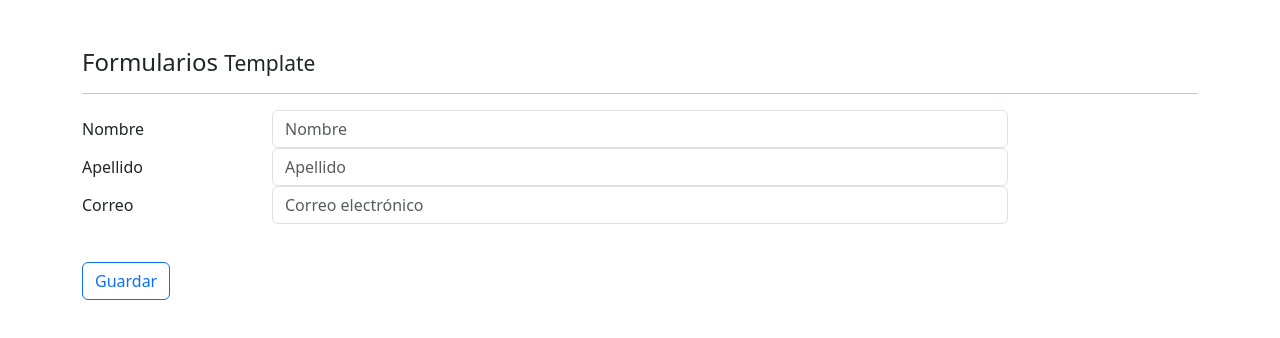
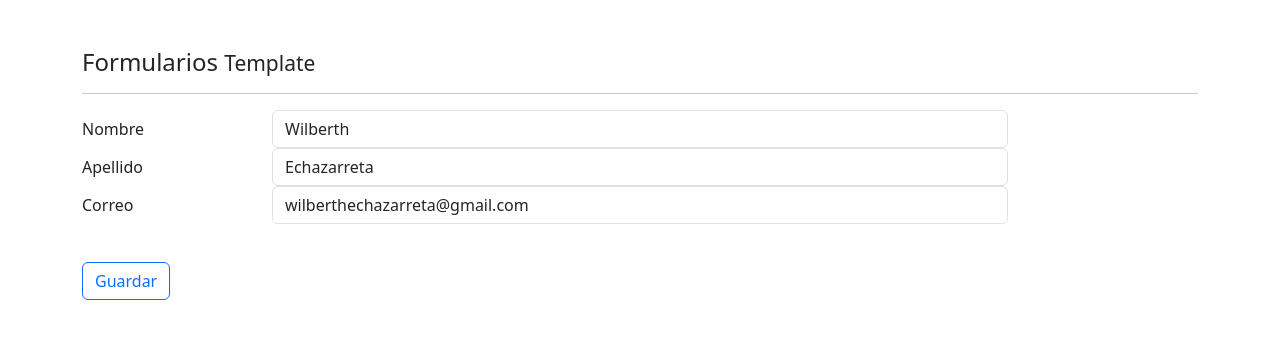
Before and after one commit to wilberthechazarreta/Formularios, an Angular app in the folder 08-formularios/: page /template in a window 1280 px wide. Shown: the top 338 px of the page. Built offline with nearby package versions, Linux system fonts and the light colour scheme.

Commit message:
videos 9-10

```diff
--- a/08-formularios/src/app/pages/template/template.component.html
+++ b/08-formularios/src/app/pages/template/template.component.html
@@ -11,9 +11,9 @@
         <input class="form-control"
                type="text"
                name="nombre"
+               placeholder="Nombre"
                [class.is-invalid]="nombre.invalid && nombre.touched"
                [ngModel]="usuario.nombre"
-               placeholder="Nombre"
                required
                minlength="5"
                #nombre="ngModel">
@@ -25,8 +25,14 @@
       <div class="col-8">
 
         <input class="form-control"
-               type="text"
-               placeholder="Apellido">
+        type="text"
+        name="apellido"
+        placeholder="Apellido"
+        [class.is-invalid]="apellido.invalid && apellido.touched"
+        [ngModel]="usuario.apellido"
+        required
+        minlength="5"
+        #apellido="ngModel">
       </div>
     </div>
 
@@ -39,11 +45,12 @@
       <input class="form-control"
              type="email"
              [class.is-invalid]="correo.invalid && correo.touched"
-             ngModel
+             [ngModel]="usuario.correo"
              name="correo"
              placeholder="Correo electrónico"
              pattern="[a-z0-9._%+-]+@[a-z0-9.-]+\.[a-z]{2,3}$"
-             #correo="ngModel">
+             #correo="ngModel"
+             required>
     </div>
   </div>
 
--- a/08-formularios/src/app/pages/template/template.component.ts
+++ b/08-formularios/src/app/pages/template/template.component.ts
@@ -9,7 +9,9 @@
 export class TemplateComponent implements OnInit {
 
   usuario = {
-    nombre: ''
+    nombre: 'Wilberth',
+    apellido: 'Echazarreta',
+    correo: 'wilberthechazarreta@gmail.com'
   }
 
   constructor() {}
@@ -20,6 +22,7 @@
   guardar( forma: NgForm ) {
     console.log( forma );
     console.log( forma.value );
+
   }
 
 }
```
